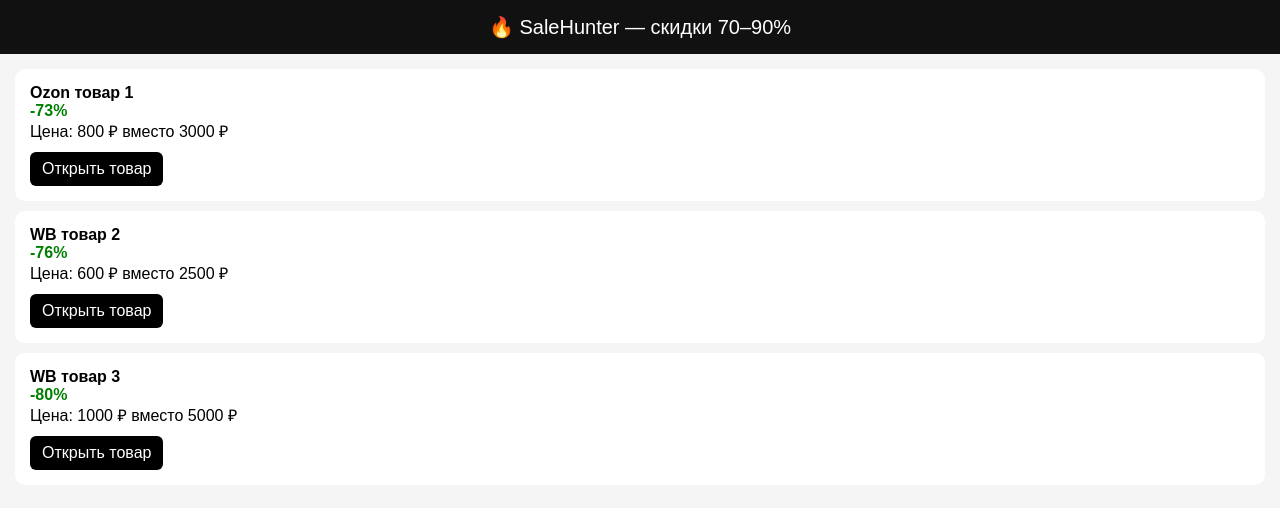
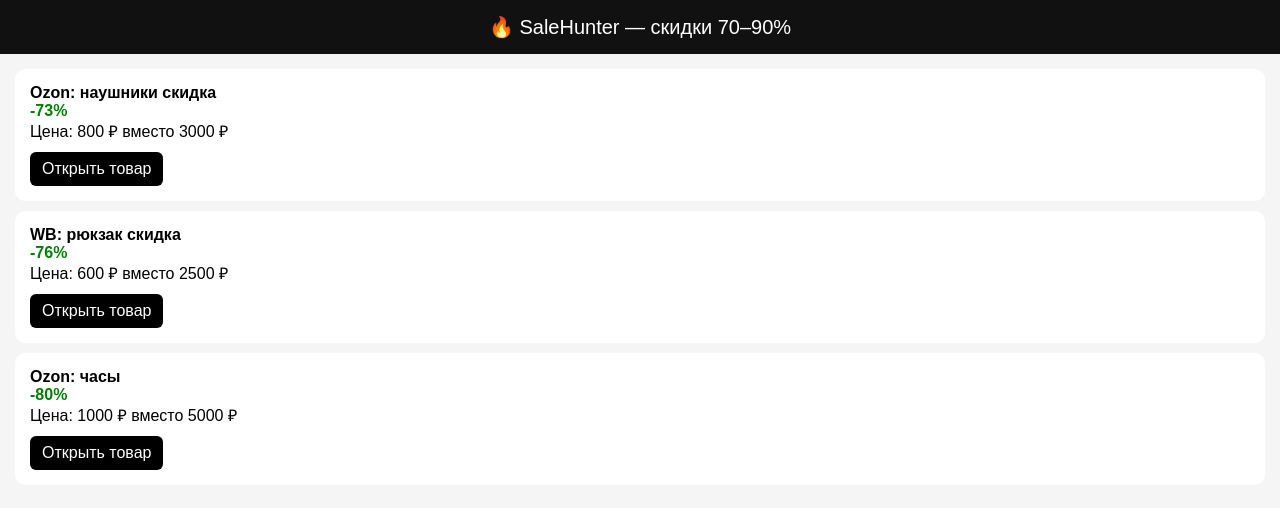
Before and after one commit to makfitizz2/salehunter, a plain HTML site: page index.html in a window 1280 px wide. Drawn offline with Linux system fonts and the light colour scheme.

Commit message:
Update index.html

```diff
--- a/index.html
+++ b/index.html
@@ -59,25 +59,25 @@
 <script>
 const deals = [
   {
-    title: "Ozon товар 1",
+    title: "Ozon: наушники скидка",
     oldPrice: 3000,
     price: 800,
     marketplace: "Ozon",
-    url: "https://www.ozon.ru"
+    url: "https://www.ozon.ru/search/?text=наушники"
   },
   {
-    title: "WB товар 2",
+    title: "WB: рюкзак скидка",
     oldPrice: 2500,
     price: 600,
     marketplace: "WB",
-    url: "https://www.wildberries.ru"
+    url: "https://www.wildberries.ru/catalog/0/search.aspx?search=рюкзак"
   },
   {
-    title: "WB товар 3",
+    title: "Ozon: часы",
     oldPrice: 5000,
     price: 1000,
-    marketplace: "WB",
-    url: "https://www.wildberries.ru"
+    marketplace: "Ozon",
+    url: "https://www.ozon.ru/search/?text=часы"
   }
 ];
 
```
